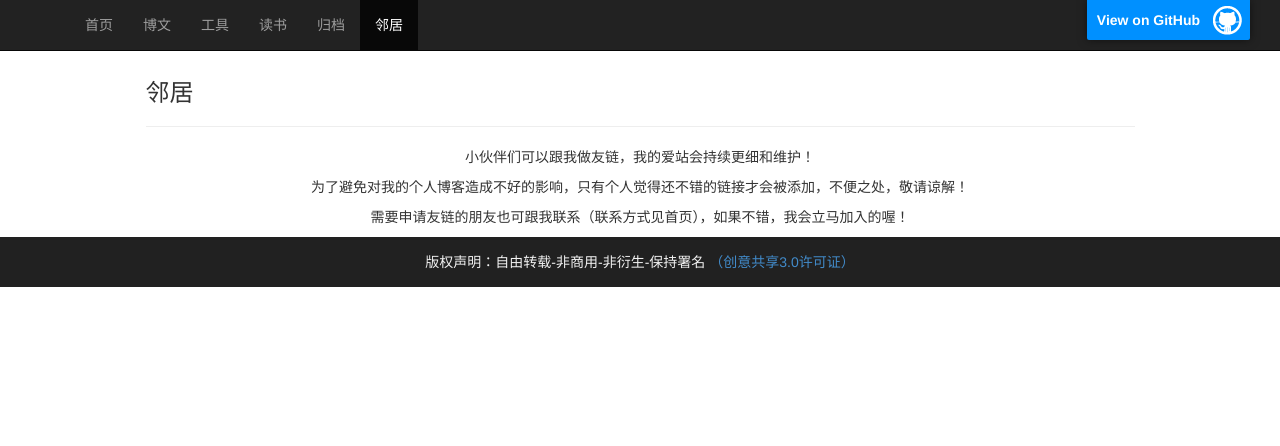
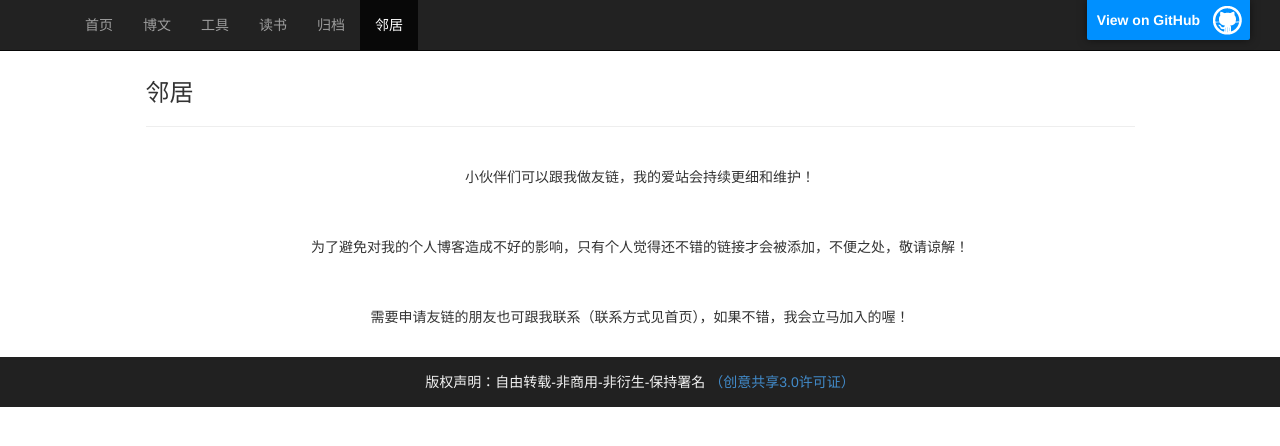
Before and after one commit to sheleng/sheleng.github.io, a Jekyll site: the page built from pages/links.html, in a window 1280 px wide. Shown: the top 446 px of the page. Built offline with Jekyll 4.4.1, drawn with Linux system fonts in a browser that asks for light colours.

Commit message:
调整css样式

```diff
--- a/public/css/style.css
+++ b/public/css/style.css
@@ -64,10 +64,8 @@
   border-radius: 3px;
 }
 
-.link-description {
-    text-align: center;
-}
-
+.link-description {text-align: center;}
+.link-description p{padding-top: 20px;padding-bottom: 20px;}
 
 .tabs-below > .nav-tabs,
 .tabs-right > .nav-tabs,
```
